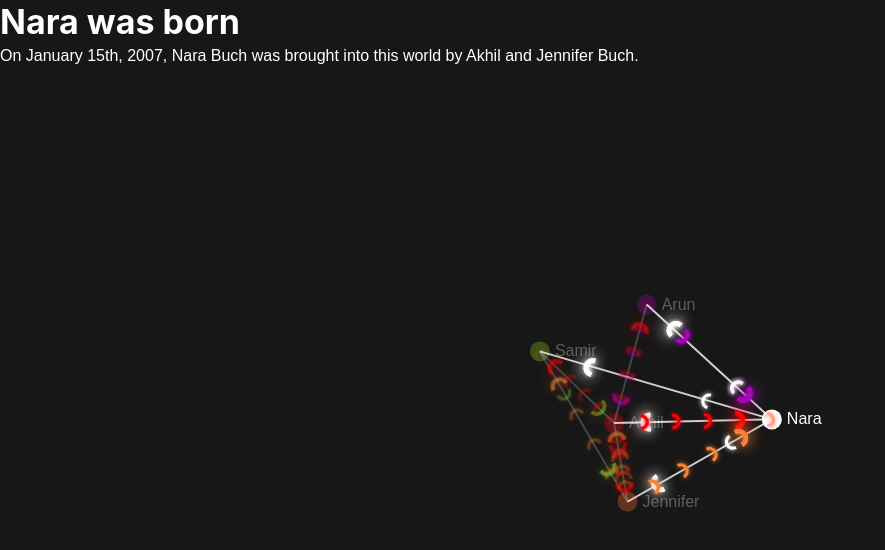
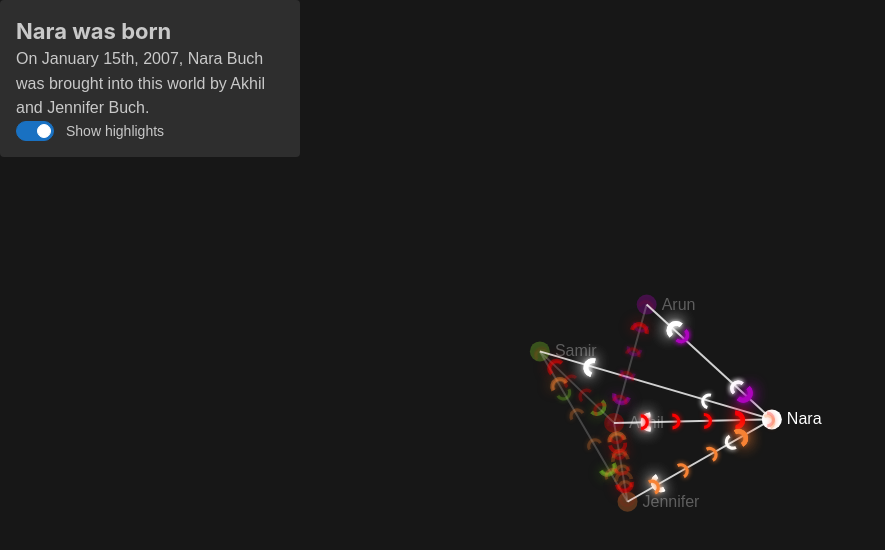
Before and after one commit to samirbuch/cis3755-final-project, a Next.js app: page /samir in a window 1280 px wide. Shown: the top 550 px of the page, without its empty margins (0-885 px from the left). Built offline with nearby package versions, Linux system fonts and the light colour scheme.

Commit message:
samir: draggable info box

```diff
--- /dev/null
+++ b/src/components/Draggable.tsx
@@ -0,0 +1,62 @@
+import { useEffect, useState } from "react";
+
+export interface DraggableProps {
+  initialPosition?: { x: number; y: number };
+  children: React.ReactNode;
+}
+
+export default function Draggable(props: DraggableProps) {
+  const [position, setPosition] = useState(props.initialPosition || { x: 0, y: 0 });
+  const [isDragging, setIsDragging] = useState(false);
+  const [dragOffset, setDragOffset] = useState({ x: 0, y: 0 });
+
+  const handleMouseDown = (e: React.MouseEvent<HTMLDivElement>) => {
+    setIsDragging(true);
+
+    // Calculate the offset between the pointer and the top-left corner of the element
+    const rect = (e.target as HTMLDivElement).getBoundingClientRect();
+    setDragOffset({
+      x: e.clientX - rect.left,
+      y: e.clientY - rect.top,
+    });
+  };
+
+  useEffect(() => {
+    const handleMouseMove = (e: MouseEvent) => {
+      if (!isDragging) return;
+
+      // Adjust the position based on the drag offset
+      setPosition({
+        x: e.clientX - dragOffset.x,
+        y: e.clientY - dragOffset.y,
+      });
+    };
+
+    const handleMouseUp = () => {
+      setIsDragging(false);
+    };
+
+    window.addEventListener("mousemove", handleMouseMove);
+    window.addEventListener("mouseup", handleMouseUp);
+
+    return () => {
+      window.removeEventListener("mousemove", handleMouseMove);
+      window.removeEventListener("mouseup", handleMouseUp);
+    };
+  }, [isDragging, dragOffset]);
+
+  return (
+    <div
+      onMouseDown={handleMouseDown}
+      style={{
+        position: "fixed",
+        left: position.x,
+        top: position.y,
+        cursor: "grab",
+        zIndex: 1000,
+      }}
+    >
+      {props.children}
+    </div>
+  );
+}
--- a/src/pages/samir.tsx
+++ b/src/pages/samir.tsx
@@ -1,15 +1,16 @@
-import { useEffect, useState } from "react"
+import { Button, Card, Code, Flex, Switch, Text, Title } from "@mantine/core";
+import Link from "next/link";
+import { useEffect, useState } from "react";
+import { ClockLoader } from "react-spinners";
+import { Waypoint } from "react-waypoint";
+
 import Event from "@/interfaces/Event";
-import { ClockLoader } from "react-spinners";
 import CenteredOnPage from "@/components/CenteredOnPage";
-import { Flex, Title, Text, Button } from "@mantine/core";
-import Link from "next/link";
+import Draggable from "@/components/Draggable";
+import Graph from "@/components/editor/Graph";
 import { useEditorContext } from "@/contexts/EditorContext";
+import { NodeNoFixed } from "@/interfaces/Node";
 import { ZodTimeline } from "@/interfaces/Timeline";
-import Graph from "@/components/editor/Graph";
-
-import { Waypoint } from "react-waypoint";
-import { NodeNoFixed } from "@/interfaces/Node";
 
 export default function Samir() {
   const [timeline, setTimeline] = useState<Event[] | null>(null);
@@ -19,10 +20,26 @@ export default function Samir() {
   const [currentEventIndex, setCurrentEventIndex] = useState(0);
   const event = timeline ? timeline[currentEventIndex] : null;
 
+  // Override the default behavior of the graph; if there are any highlighted nodes
+  // in the graph, we want to show them, but only if the user has flipped the switch.
+  // We want this to default to whatever the graph is doing at its current index.
+  const [highlightEnabled, setHighlightEnabled] = useState(false);
+
   // I know it's weird to be using the editor context here, but this is (right now)
   // the only thing that controls the graph's state. We can refactor this later after
   // the project has been submitted and if we feel like it.
   const editorContext = useEditorContext();
+
+  const handleHighlightToggle = (checked: boolean) => {
+    setHighlightEnabled(checked);
+
+    editorContext.setNodes(prevNodes => {
+      return prevNodes.map(node => ({
+        ...node,
+        highlighted: checked ? node.highlighted : false,
+      }));
+    });
+  }
 
   useEffect(() => {
     if (!timeline) return;
@@ -36,6 +53,7 @@ export default function Samir() {
     editorContext.setEventTimestamp(newEvent.eventTime);
     editorContext.setEventTitle(newEvent.eventTitle);
     editorContext.setEventDescription(newEvent.eventDescription);
+    setHighlightEnabled(newEvent.nodes.some(node => node.highlighted));
 
     // eslint-disable-next-line react-hooks/exhaustive-deps
   }, [currentEventIndex, timeline]);
@@ -151,7 +169,8 @@ export default function Samir() {
           <Flex direction={"column"} gap="sm" align={"center"}>
             <Title>Sorry!</Title>
             <Text>There was an error fetching the data.</Text>
-            <Text>Error text: {error}</Text>
+            <Text>Error text:</Text>
+            <Code block>{error}</Code>
 
             <Link href="/">
               <Button variant="transparent">
@@ -177,14 +196,23 @@ export default function Samir() {
         <Graph />
       </div>
 
-      <div style={{
-        position: "fixed"
-      }}>
-        <div style={{ height: "100vh" }}>
-          <Title>{event?.eventTitle}</Title>
+      <Draggable>
+        <Card maw={300}>
+          <Title order={3}>{event?.eventTitle}</Title>
           <Text>{event?.eventDescription}</Text>
-        </div>
-      </div>
+          {event?.nodes.some(node => node.highlighted) && (
+            <Switch
+              label="Show highlights"
+              checked={highlightEnabled}
+              onChange={e => {
+                console.log("Switch checked:", e.currentTarget.checked);
+                handleHighlightToggle(e.currentTarget.checked);
+              }}
+            />
+          )}
+        </Card>
+      </Draggable>
+
       {timeline.map((event, index) => (
         <Waypoint
           // debug
```
